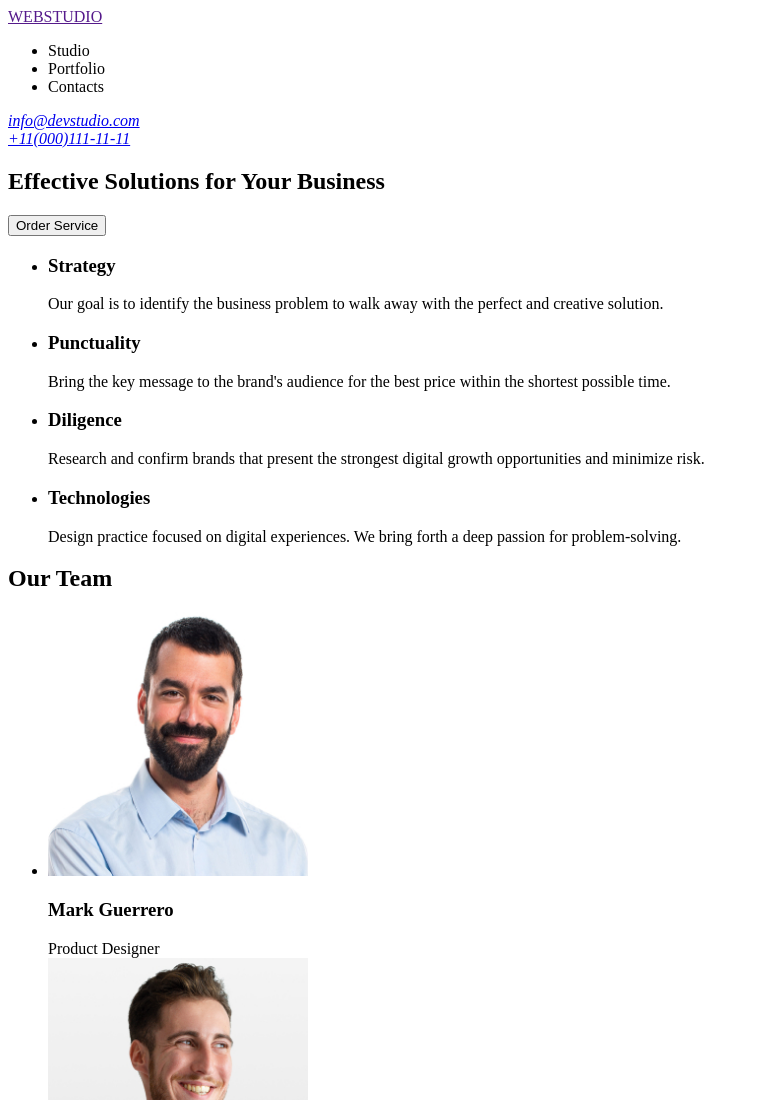
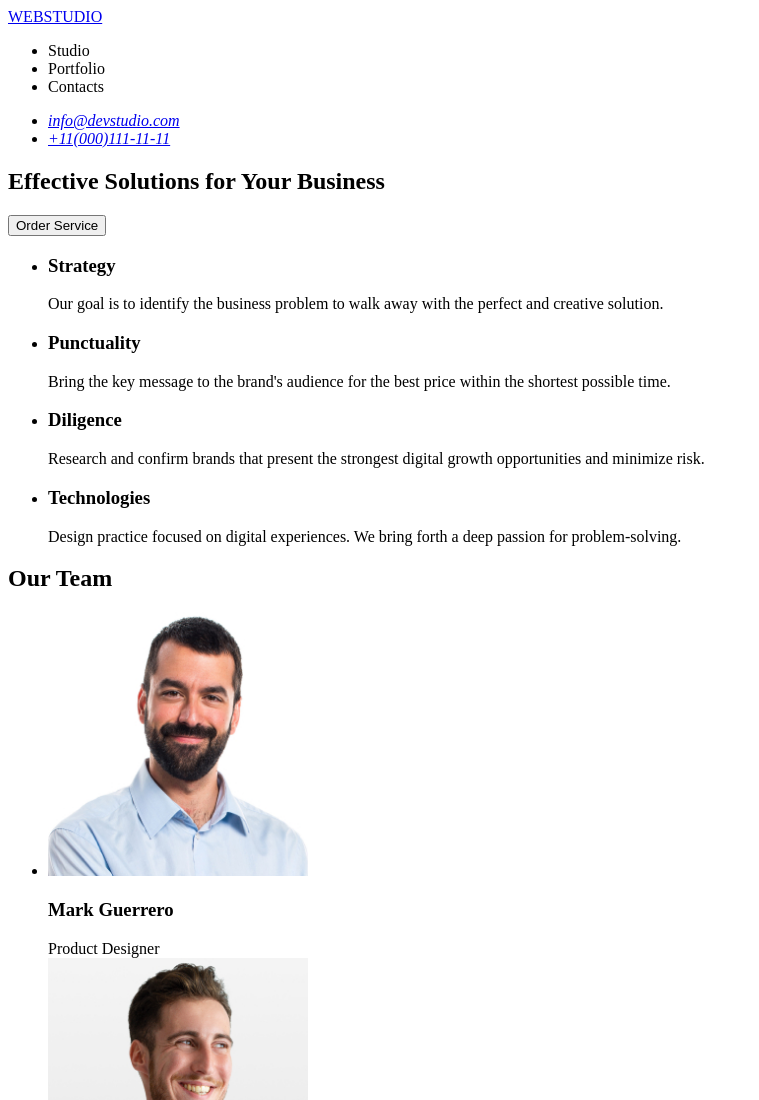
Before and after one commit to valentina381/goit-markup-hw-01, a plain HTML site: page index.html in a window 1280 px wide. Shown: the top 1100 px of the page, without its empty margins (0-759 px from the left). Drawn offline with Linux system fonts and the light colour scheme.

Commit message:
header
Updates header

```diff
--- a/index.html
+++ b/index.html
@@ -9,17 +9,19 @@
     <body>
 
 <header>
-<a href="">WEBSTUDIO</a>
 <nav>
+    <a href="./index.html">WEBSTUDIO</a>
     <ul>
-        <li>Studio</li>
-        <li>Portfolio</li>
-        <li>Contacts</li>
+        <li><a href=""></a>Studio</a></li>
+        <li><a href=""></a>Portfolio</a></li>
+        <li><a href=""></a>Contacts</a></li>
     </ul>
 </nav>
 <address>
-    <a href="mailto:info@devstudio.com">info@devstudio.com</a><br/>
-    <a href="tel:+110001111111">+11(000)111-11-11</a>
+    <ul>
+        <li><a href="mailto:info@devstudio.com">info@devstudio.com</a></li>
+        <li><a href="tel:+110001111111">+11(000)111-11-11</a></li>
+    </ul>
 </address>
 </header>
 
@@ -72,7 +74,7 @@
 </main>
 
 <footer>
-    <a href="">WEBSTUDIO</a>
+    <a href="./index.html">WEBSTUDIO</a>
     <p>Increase the flow of customers and sales for your business with digital marketing & growth solutions.</p>
 </footer>
     </body>
```
